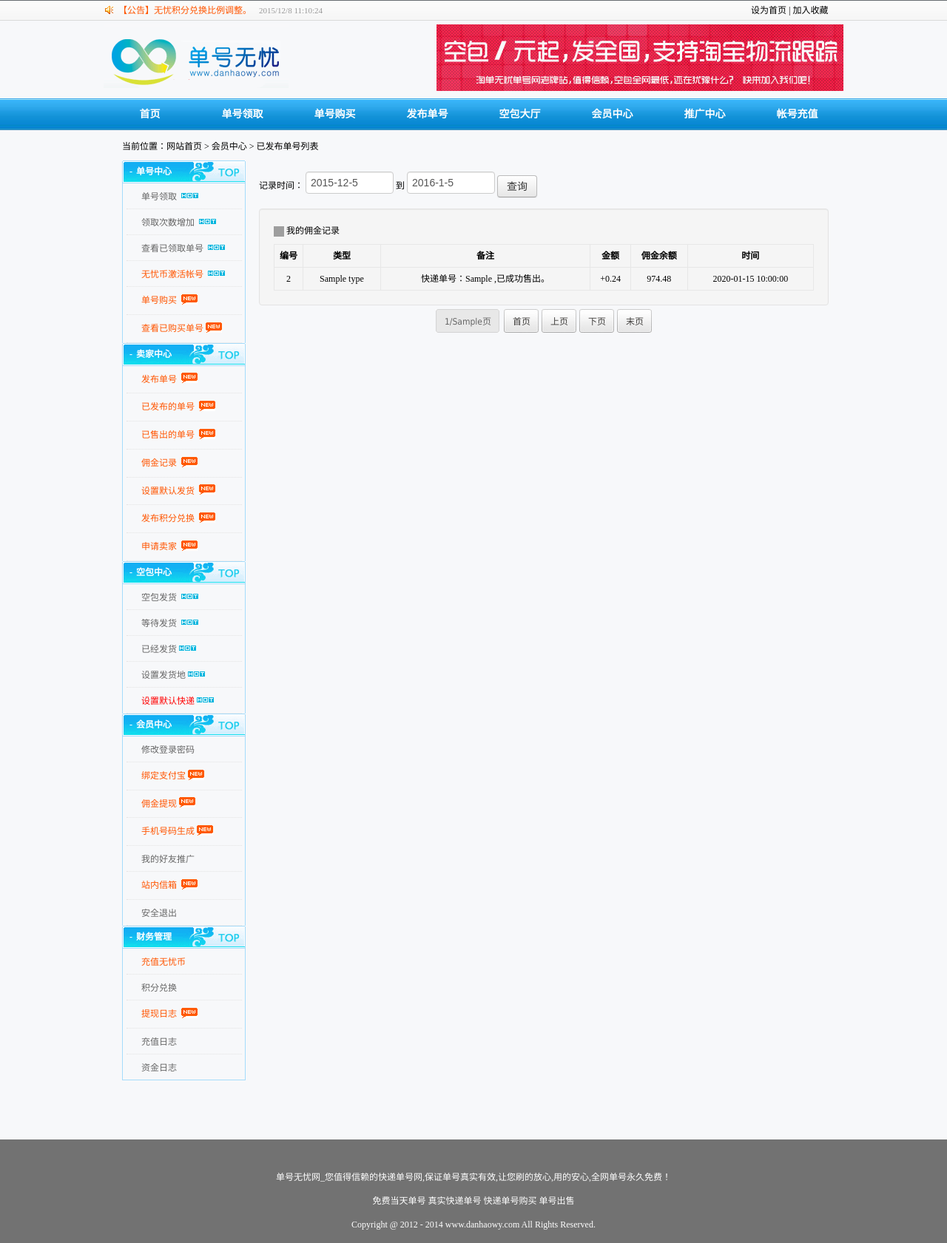
After one commit to yyt030/danhaowy, a Python web app: template web/templates/login_user/shoplog.html in a window 1280 px wide. The commit adds this page. Shown: the whole page at 74% size. Run offline with Jinja, Linux system fonts and the light colour scheme; the template is opened without the code that fills it: most values are stand-ins (such as "Sample title", 1, 10 or a date in 2020); some libraries are stand-ins or nearby versions; grey boxes are pictures that could not be loaded.

Commit message:
佣金记录

```diff
--- a/web/models/__init__.py
+++ b/web/models/__init__.py
@@ -8,3 +8,4 @@ db = SQLAlchemy()
 from .user import *
 from .notice import *
 from .order import *
+from .shoplog import *
--- /dev/null
+++ b/web/templates/login_user/shoplog.html
@@ -0,0 +1,207 @@
+{% extends 'login_layout.html' %}
+{% block page_css %}
+    <style type="text/css">
+        ul {
+            margin: 0;
+            padding: 0;
+        }
+
+        /* __mainBody2----------------------------*/
+
+        .input {
+            border: 1px solid #ddd;
+            padding: 5px;
+            font-size: 13px;
+        }
+
+        .well {
+            padding: 19px;
+            border-radius: 4px;
+            border: 1px solid rgb(227, 227, 227);
+            margin-bottom: 20px;
+            min-height: 20px;
+            box-shadow: inset 0px 1px 1px rgba(0, 0, 0, 0.05);
+            background-color: rgb(245, 245, 245);
+        }
+
+        .well .nav {
+            list-style: none;
+            margin-bottom: 10px;
+            margin-left: 0px;
+        }
+
+        #imglist {
+            margin-top: 10px;
+        }
+
+        .tablelist {
+            border: 1px solid #e7e7e7;
+            border-right: none;
+            border-bottom: none;
+        }
+
+        .tablelist td, .tablelist th {
+            border: 1px solid #e7e7e7;
+            border-left: none;
+            border-top: none;
+        }
+
+        .tablelist th {
+            line-height: 30px;
+        }
+
+        .tablelist td {
+            padding: 0 3px;
+            line-height: 30px;
+        }
+
+        .faaddress {
+            width: 145px;
+            height: 30px;
+            overflow: hidden;
+            text-overflow: ellipsis;
+            white-space: nowrap;
+        }
+
+        .shouaddress {
+            width: 145px;
+            height: 30px;
+            overflow: hidden;
+            text-overflow: ellipsis;
+            white-space: nowrap;
+        }
+
+        .btn {
+            display: inline-block;
+            outline: 0;
+            padding: 4px 12px;
+            margin-bottom: 0;
+            font-size: 14px;
+            line-height: 20px;
+            text-align: center;
+            vertical-align: middle;
+            cursor: pointer;
+            color: #333;
+            text-shadow: 0 1px 1px rgba(255, 255, 255, .75);
+            background-color: #f5f5f5;
+            background-image: -moz-linear-gradient(top, #fff, #e6e6e6);
+            background-image: -webkit-gradient(linear, 0 0, 0 100%, from(#fff), to(#e6e6e6));
+            background-image: -webkit-linear-gradient(top, #fff, #e6e6e6);
+            background-image: -o-linear-gradient(top, #fff, #e6e6e6);
+            background-image: linear-gradient(to bottom, #fff, #e6e6e6);
+            background-repeat: repeat-x;
+            filter: progid:DXImageTransform.Microsoft.gradient(enabled=false);
+            border: 1px solid #bbb;
+            border-bottom-color: #a2a2a2;
+            -webkit-border-radius: 4px;
+            -moz-border-radius: 4px;
+            border-radius: 4px;
+            -webkit-box-shadow: inset 0 1px 0 rgba(255, 255, 255, .2), 0 1px 2px rgba(0, 0, 0, .05);
+            -moz-box-shadow: inset 0 1px 0 rgba(255, 255, 255, .2), 0 1px 2px rgba(0, 0, 0, .05);
+            box-shadow: inset 0 1px 0 rgba(255, 255, 255, .2), 0 1px 2px rgba(0, 0, 0, .05)
+        }
+
+    </style>
+{% endblock %}
+{% block page_js %}
+    <script src="/static/js/bootstrap.js" type="text/javascript"></script>
+    <script language="javasscript" type="text/javascript" src="/static/login_user/Qidate/WdatePicker.js"></script>
+    <script src="/static/js/totop.js"></script>
+    <script src="/static/js/ContactIndex.js"></script>
+
+    <script type="text/javascript">
+        function AutoScroll() {
+            $("#divPost:first").animate({
+                marginTop: "-28px"
+            }, 500, function () {
+                $(this).css({marginTop: "0px"}).find("li:first").appendTo(this);
+            });
+        }
+        setInterval('AutoScroll()', 5000);
+    </script>
+
+{% endblock %}
+{% block site_map %} 当前位置：<a href="/">网站首页</a> > <a href="/login_user/user">会员中心</a> > 已发布单号列表{% endblock %}
+{% block content %}
+    <td valign="top" width="100%">
+        <div style="width:100%; margin-left:5px">
+
+
+            <span style=" margin-left:5px;">
+            <form method="GET" action="shoplog">
+                记录时间：
+
+                <input type="text" id="startdate" class="input" name="startdate" onClick="WdatePicker()"
+                       value="2015-12-5" style="width:105px">
+                到
+                <input type="text" id="enddate" class="input" name="enddate" onClick="WdatePicker()" value="2016-1-5"
+                       style="width:105px">
+
+
+                <button class="btn btn-primary" type="submit">查询</button>
+            </form></span>
+
+
+            <div class="expertinfo" id="expertinfo" style=" margin-top:10px">
+                <div class="well">
+                    <div class="nav"><i class="icon-th-large"></i> 我的佣金记录</div>
+                    <table class="tablelist" style="font-size: 12px;" width="100%">
+
+                        <thead>
+                        <tr>
+                            <th>编号</th>
+                            <th>类型</th>
+                            <th>备注</th>
+                            <th>金额</th>
+                            <th>佣金余额</th>
+                            <th>时间</th>
+                        </tr>
+
+                        </thead>
+                        <tbody>
+                        {% for count, shoplog in shoplogs %}
+                            <tr>
+                                <td align="center">{{ count + 1 }}</td>
+                                <td align="center">{{ shoplog.type }}</td>
+                                <td align="center">快递单号：{{ shoplog.order.tracking_no }} ,已成功售出。</td>
+                                <td align="center">+0.24</td>
+                                <td align="center">974.48</td>
+                                <td align="center">{{ shoplog.create_at }}</td>
+                            </tr>
+                        {% endfor %}
+                        </tbody>
+                    </table>
+                    <DIV class="page_list">
+                        <DIV class="p_l">
+                            <DIV id="page_iwymb">
+                                <form method=Post action="?">
+                                    <span class=pageinfo><u></u>{{ page }}/{{ page_all }}页</span>
+                                    <a href=?page=1><u></u>首页</a>
+                                    {% if page <= 1 %}
+                                        <a href=?page=1><u></u>上页</a>
+                                    {% else %}
+                                        <a href=?page={{ page - 1 }}><u></u>上页</a>
+                                    {% endif %}
+                                    {% if page == page_all %}
+                                        <a href=?page={{ page_all }}><u></u>下页</a>
+                                    {% else %}
+                                        <a href=?page={{ page + 1 }}><u></u>下页</a>
+                                    {% endif %}
+                                    <a href=?page={{ page_all }}><u></u>末页</a>
+                                </form>
+                            </div>
+                        </div>
+                    </div>
+                </div>
+            </div>
+        </div>
+        <div class="clear">&nbsp;</div>
+    </td>
+    <td width="180"></td>
+    </tr>
+    </tbody>
+    </table>
+    </div></div>
+    <div class="clear"></div>
+    <div style="height:40px;"></div>
+{% endblock %}
```
Also changed, not shown: web/controllers/login_user.py (+25 -2 lines), web/models/shoplog.py (added, +20 -0 lines), web/templates/login_user/sellerlist.html (+15 -5 lines).
